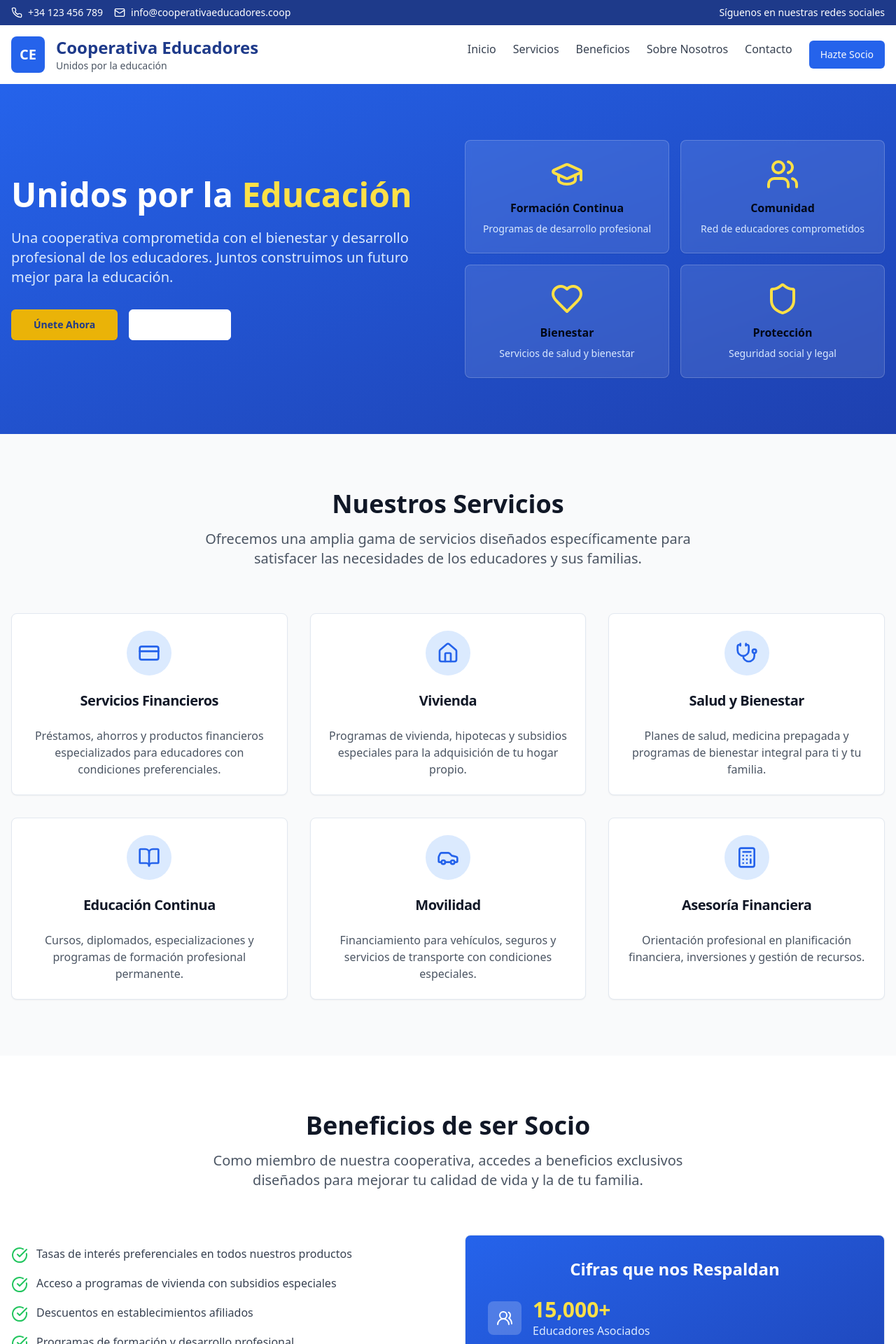
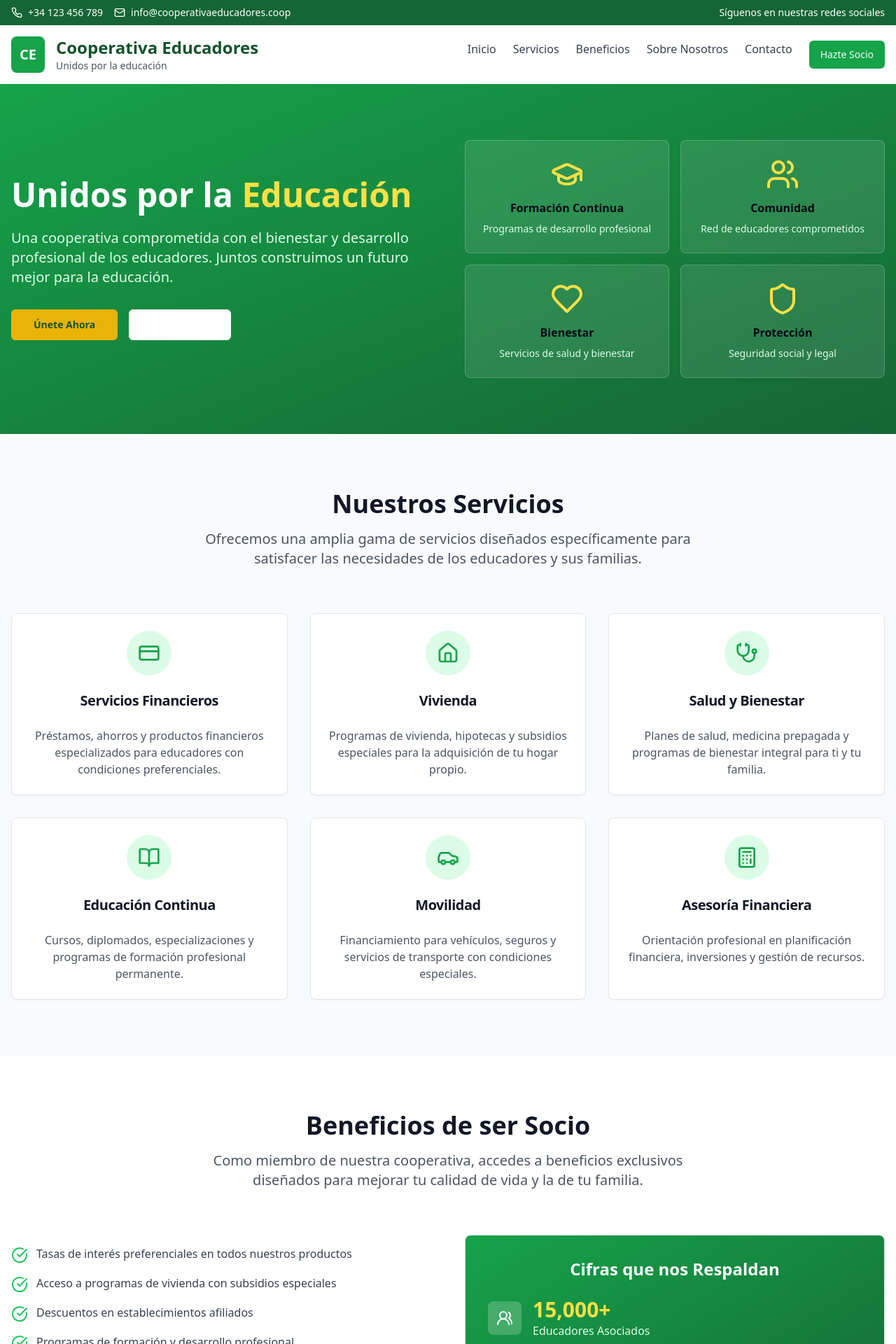
Before and after one commit to Danigod90/site-copy-quick-start, a React (Vite) app: page / in a window 1280 px wide. Shown: the top 1920 px of the page at 70% size. Built offline with nearby package versions, Linux system fonts and the light colour scheme.

Commit message:
Feat: Apply green and yellow color scheme
Adjust the color scheme to green and yellow.

```diff
--- a/src/components/BenefitsSection.tsx
+++ b/src/components/BenefitsSection.tsx
@@ -46,7 +46,7 @@ export const BenefitsSection = () => {
           </div>
 
           <div>
-            <Card className="bg-gradient-to-br from-blue-600 to-blue-800 text-white">
+            <Card className="bg-gradient-to-br from-green-600 to-green-800 text-white">
               <CardContent className="p-8">
                 <h3 className="text-2xl font-bold mb-6 text-center">
                   Cifras que nos Respaldan
@@ -59,7 +59,7 @@ export const BenefitsSection = () => {
                       </div>
                       <div>
                         <div className="text-3xl font-bold text-yellow-300">{stat.number}</div>
-                        <div className="text-blue-100">{stat.label}</div>
+                        <div className="text-green-100">{stat.label}</div>
                       </div>
                     </div>
                   ))}
--- a/src/components/Footer.tsx
+++ b/src/components/Footer.tsx
@@ -1,4 +1,3 @@
-
 import { Separator } from "@/components/ui/separator";
 import { Facebook, Twitter, Instagram, Linkedin, Mail, Phone, MapPin } from "lucide-react";
 
@@ -10,7 +9,7 @@ export const Footer = () => {
           {/* Logo y descripción */}
           <div>
             <div className="flex items-center mb-4">
-              <div className="bg-blue-600 text-white p-3 rounded-lg mr-3">
+              <div className="bg-green-600 text-white p-3 rounded-lg mr-3">
                 <span className="text-xl font-bold">CE</span>
               </div>
               <div>
@@ -23,10 +22,10 @@ export const Footer = () => {
               de los educadores. Juntos construimos un futuro mejor.
             </p>
             <div className="flex space-x-4">
-              <Facebook className="w-5 h-5 text-gray-400 hover:text-blue-500 cursor-pointer" />
-              <Twitter className="w-5 h-5 text-gray-400 hover:text-blue-500 cursor-pointer" />
-              <Instagram className="w-5 h-5 text-gray-400 hover:text-blue-500 cursor-pointer" />
-              <Linkedin className="w-5 h-5 text-gray-400 hover:text-blue-500 cursor-pointer" />
+              <Facebook className="w-5 h-5 text-gray-400 hover:text-green-500 cursor-pointer" />
+              <Twitter className="w-5 h-5 text-gray-400 hover:text-green-500 cursor-pointer" />
+              <Instagram className="w-5 h-5 text-gray-400 hover:text-green-500 cursor-pointer" />
+              <Linkedin className="w-5 h-5 text-gray-400 hover:text-green-500 cursor-pointer" />
             </div>
           </div>
 
--- a/src/components/Header.tsx
+++ b/src/components/Header.tsx
@@ -9,7 +9,7 @@ export const Header = () => {
   return (
     <header className="bg-white shadow-sm">
       {/* Top bar */}
-      <div className="bg-blue-900 text-white py-2">
+      <div className="bg-green-800 text-white py-2">
         <div className="container mx-auto px-4 flex justify-between items-center text-sm">
           <div className="flex items-center space-x-4">
             <div className="flex items-center">
@@ -31,23 +31,23 @@ export const Header = () => {
       <div className="container mx-auto px-4 py-4">
         <div className="flex justify-between items-center">
           <div className="flex items-center">
-            <div className="bg-blue-600 text-white p-3 rounded-lg mr-4">
+            <div className="bg-green-600 text-white p-3 rounded-lg mr-4">
               <span className="text-xl font-bold">CE</span>
             </div>
             <div>
-              <h1 className="text-2xl font-bold text-blue-900">Cooperativa Educadores</h1>
+              <h1 className="text-2xl font-bold text-green-900">Cooperativa Educadores</h1>
               <p className="text-sm text-gray-600">Unidos por la educación</p>
             </div>
           </div>
 
           {/* Desktop Navigation */}
           <nav className="hidden md:flex space-x-6">
-            <a href="#inicio" className="text-gray-700 hover:text-blue-600 transition-colors">Inicio</a>
-            <a href="#servicios" className="text-gray-700 hover:text-blue-600 transition-colors">Servicios</a>
-            <a href="#beneficios" className="text-gray-700 hover:text-blue-600 transition-colors">Beneficios</a>
-            <a href="#sobre-nosotros" className="text-gray-700 hover:text-blue-600 transition-colors">Sobre Nosotros</a>
-            <a href="#contacto" className="text-gray-700 hover:text-blue-600 transition-colors">Contacto</a>
-            <Button className="bg-blue-600 hover:bg-blue-700">Hazte Socio</Button>
+            <a href="#inicio" className="text-gray-700 hover:text-green-600 transition-colors">Inicio</a>
+            <a href="#servicios" className="text-gray-700 hover:text-green-600 transition-colors">Servicios</a>
+            <a href="#beneficios" className="text-gray-700 hover:text-green-600 transition-colors">Beneficios</a>
+            <a href="#sobre-nosotros" className="text-gray-700 hover:text-green-600 transition-colors">Sobre Nosotros</a>
+            <a href="#contacto" className="text-gray-700 hover:text-green-600 transition-colors">Contacto</a>
+            <Button className="bg-green-600 hover:bg-green-700">Hazte Socio</Button>
           </nav>
 
           {/* Mobile menu button */}
@@ -63,12 +63,12 @@ export const Header = () => {
         {isMenuOpen && (
           <nav className="md:hidden mt-4 pb-4 border-t pt-4">
             <div className="flex flex-col space-y-3">
-              <a href="#inicio" className="text-gray-700 hover:text-blue-600 transition-colors">Inicio</a>
-              <a href="#servicios" className="text-gray-700 hover:text-blue-600 transition-colors">Servicios</a>
-              <a href="#beneficios" className="text-gray-700 hover:text-blue-600 transition-colors">Beneficios</a>
-              <a href="#sobre-nosotros" className="text-gray-700 hover:text-blue-600 transition-colors">Sobre Nosotros</a>
-              <a href="#contacto" className="text-gray-700 hover:text-blue-600 transition-colors">Contacto</a>
-              <Button className="bg-blue-600 hover:bg-blue-700 w-fit">Hazte Socio</Button>
+              <a href="#inicio" className="text-gray-700 hover:text-green-600 transition-colors">Inicio</a>
+              <a href="#servicios" className="text-gray-700 hover:text-green-600 transition-colors">Servicios</a>
+              <a href="#beneficios" className="text-gray-700 hover:text-green-600 transition-colors">Beneficios</a>
+              <a href="#sobre-nosotros" className="text-gray-700 hover:text-green-600 transition-colors">Sobre Nosotros</a>
+              <a href="#contacto" className="text-gray-700 hover:text-green-600 transition-colors">Contacto</a>
+              <Button className="bg-green-600 hover:bg-green-700 w-fit">Hazte Socio</Button>
             </div>
           </nav>
         )}
--- a/src/components/HeroSection.tsx
+++ b/src/components/HeroSection.tsx
@@ -5,22 +5,22 @@ import { GraduationCap, Users, Heart, Shield } from "lucide-react";
 
 export const HeroSection = () => {
   return (
-    <section id="inicio" className="bg-gradient-to-br from-blue-600 to-blue-800 text-white py-20">
+    <section id="inicio" className="bg-gradient-to-br from-green-600 to-green-800 text-white py-20">
       <div className="container mx-auto px-4">
         <div className="grid lg:grid-cols-2 gap-12 items-center">
           <div>
             <h1 className="text-4xl lg:text-5xl font-bold mb-6 leading-tight">
               Unidos por la <span className="text-yellow-300">Educación</span>
             </h1>
-            <p className="text-xl mb-8 text-blue-100">
+            <p className="text-xl mb-8 text-green-100">
               Una cooperativa comprometida con el bienestar y desarrollo profesional
               de los educadores. Juntos construimos un futuro mejor para la educación.
             </p>
             <div className="flex flex-col sm:flex-row gap-4">
-              <Button size="lg" className="bg-yellow-500 hover:bg-yellow-600 text-blue-900 font-semibold">
+              <Button size="lg" className="bg-yellow-500 hover:bg-yellow-600 text-green-900 font-semibold">
                 Únete Ahora
               </Button>
-              <Button size="lg" variant="outline" className="border-white text-white hover:bg-white hover:text-blue-900">
+              <Button size="lg" variant="outline" className="border-white text-white hover:bg-white hover:text-green-900">
                 Conoce Más
               </Button>
             </div>
@@ -31,7 +31,7 @@ export const HeroSection = () => {
               <CardContent className="p-6 text-center">
                 <GraduationCap className="w-12 h-12 mx-auto mb-3 text-yellow-300" />
                 <h3 className="font-semibold mb-2">Formación Continua</h3>
-                <p className="text-sm text-blue-100">Programas de desarrollo profesional</p>
+                <p className="text-sm text-green-100">Programas de desarrollo profesional</p>
               </CardContent>
             </Card>
 
@@ -39,7 +39,7 @@ export const HeroSection = () => {
               <CardContent className="p-6 text-center">
                 <Users className="w-12 h-12 mx-auto mb-3 text-yellow-300" />
                 <h3 className="font-semibold mb-2">Comunidad</h3>
-                <p className="text-sm text-blue-100">Red de educadores comprometidos</p>
+                <p className="text-sm text-green-100">Red de educadores comprometidos</p>
               </CardContent>
             </Card>
 
@@ -47,7 +47,7 @@ export const HeroSection = () => {
               <CardContent className="p-6 text-center">
                 <Heart className="w-12 h-12 mx-auto mb-3 text-yellow-300" />
                 <h3 className="font-semibold mb-2">Bienestar</h3>
-                <p className="text-sm text-blue-100">Servicios de salud y bienestar</p>
+                <p className="text-sm text-green-100">Servicios de salud y bienestar</p>
               </CardContent>
             </Card>
 
@@ -55,7 +55,7 @@ export const HeroSection = () => {
               <CardContent className="p-6 text-center">
                 <Shield className="w-12 h-12 mx-auto mb-3 text-yellow-300" />
                 <h3 className="font-semibold mb-2">Protección</h3>
-                <p className="text-sm text-blue-100">Seguridad social y legal</p>
+                <p className="text-sm text-green-100">Seguridad social y legal</p>
               </CardContent>
             </Card>
           </div>
--- a/src/components/ServicesSection.tsx
+++ b/src/components/ServicesSection.tsx
@@ -53,8 +53,8 @@ export const ServicesSection = () => {
           {services.map((service, index) => (
             <Card key={index} className="hover:shadow-lg transition-shadow duration-300">
               <CardHeader className="text-center">
-                <div className="bg-blue-100 w-16 h-16 rounded-full flex items-center justify-center mx-auto mb-4">
-                  <service.icon className="w-8 h-8 text-blue-600" />
+                <div className="bg-green-100 w-16 h-16 rounded-full flex items-center justify-center mx-auto mb-4">
+                  <service.icon className="w-8 h-8 text-green-600" />
                 </div>
                 <CardTitle className="text-xl text-gray-900">{service.title}</CardTitle>
               </CardHeader>
```
Also changed, not shown: src/components/ContactSection.tsx (+5 -6 lines).
